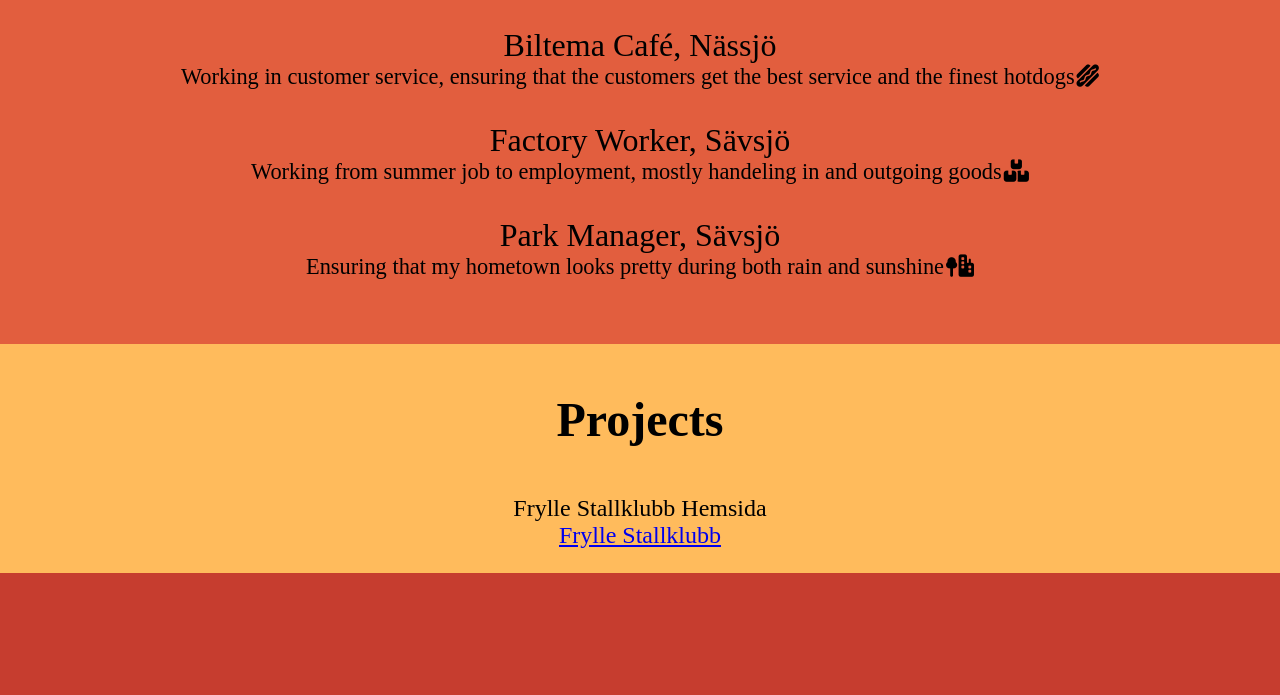
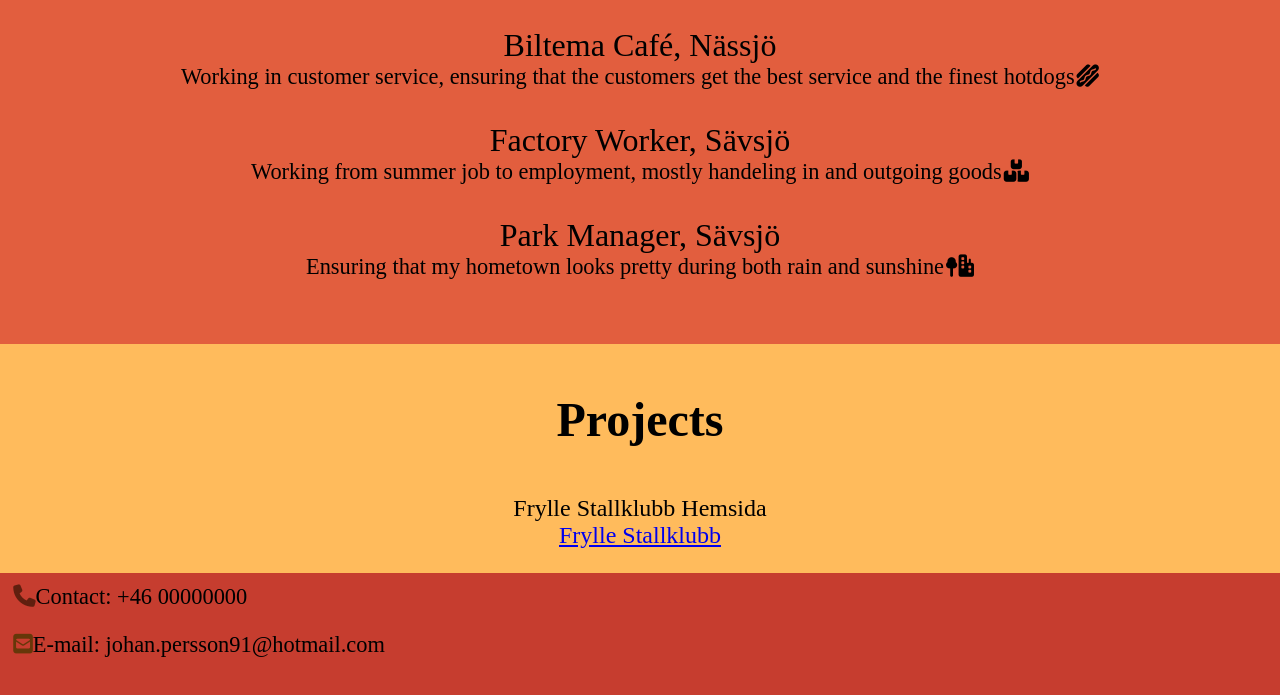
Before and after one commit to Mexoor/Portfolio, a plain HTML site: page index.html in a window 1280 px wide. Shown: the part 707-1402 px from the top of the page. Drawn offline with Linux system fonts and the light colour scheme.

Commit message:
Added image of me

```diff
--- a/index.html
+++ b/index.html
@@ -17,7 +17,7 @@
         </div>
 
         <div class="intro">
-            <img src="./img/john.png" alt="" id="john">
+            <img src="./img/johan_persson.JPG" alt="" id="john">
             <div class="text">
                 <p>Hello, Johan Persson here. A Web developer with a passion for Front-End Development and coffe!</p><br>
                 <p>Born in the dark forests of Sävsjö, Småland in Sweden I have always had a passion in design, from doodling during math lessons to my first big project during high school.</p><br>
@@ -52,7 +52,12 @@
         </div>
 
         <footer>
-
+            <div class="footer_div">
+                <ul class="footer_ul">
+                    <li><i class="fa-solid fa-phone" style="color: #601f0f;"></i>Contact: +46 00000000</li>
+                    <li><i class="fa-solid fa-square-envelope" style="color: #663709; "></i>E-mail: johan.persson91@hotmail.com</li>
+                </ul>
+            </div>
         </footer>
 
     </div>
--- a/style.css
+++ b/style.css
@@ -83,6 +83,13 @@ i{
     padding-left: 2px;
 }
 
+.footer_div{
+    text-align: left;
+    font-size: 0.7em;
+    padding-top: 1em;
+    padding-left: 1em;
+}
+
 @media screen and (max-width: 475px){
     .text{
         font-size: 1em;
@@ -94,3 +101,9 @@ i{
         font-size: 1.5em;
     }
 }
+
+@media screen and (max-width: 650px){
+    .text{
+        font-size: 1.5em;
+    }
+}
```
Also changed, not shown: 1 other file.
